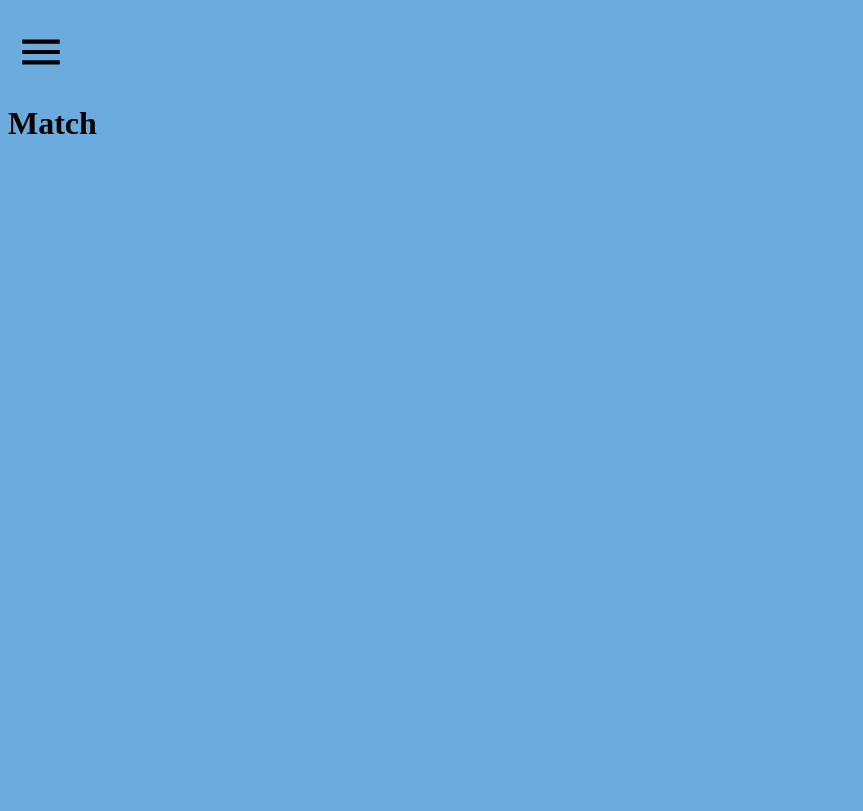
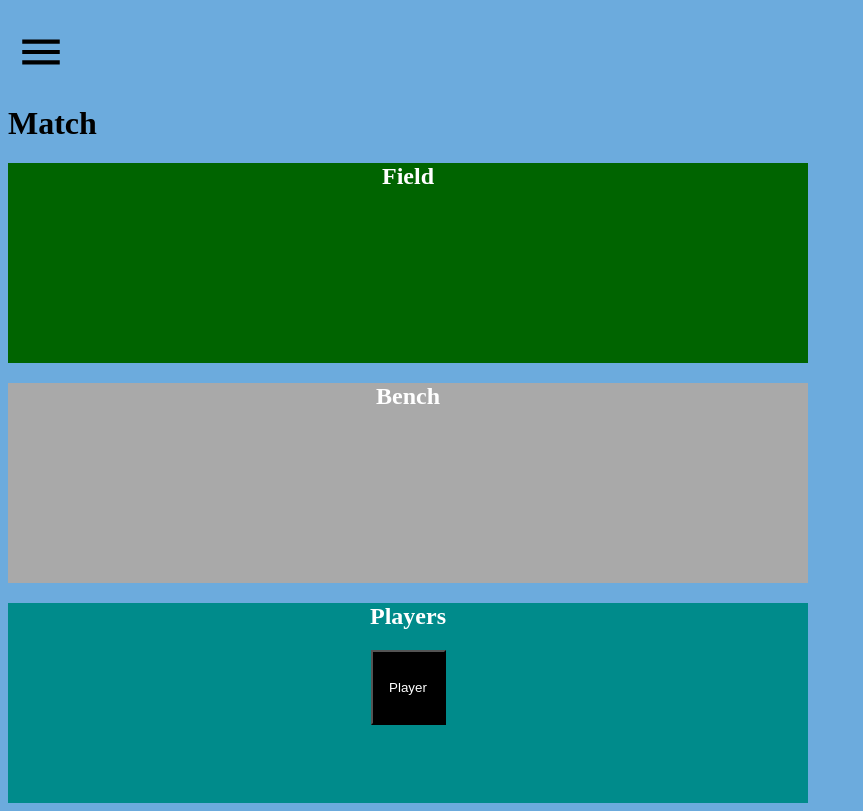
Before and after one commit to JasonP2002/man-city-hackathon-front-end, a React (Create React App) app in the folder hays-hackathon/: page /match in a window 1280 px wide. Shown: the whole page, without its empty margins (0-863 px from the left). Built offline with nearby package versions, Linux system fonts and the light colour scheme.

Commit message:
basic drag-and-drop set-up

```diff
--- a/hays-hackathon/src/Application.css
+++ b/hays-hackathon/src/Application.css
@@ -6,3 +6,18 @@ h1{
 body{
     background-color: #6CABDD;
 }
+
+/*Match Page*/
+.droppable {
+    width: 800px;
+    height: 200px;
+    color: white;
+    text-align: center;
+}
+.player {
+    width: 75px;
+    height: 75px;
+    color: white;
+    background-color: black;
+    text-align: center;
+}
--- a/hays-hackathon/src/components/home/Available.tsx
+++ /dev/null
@@ -1,12 +0,0 @@
-import React from "react";
-
-export interface IAvailableProps {}
-
-const Available: React.FunctionComponent<IAvailableProps> = (props) => {
-  return (
-    <div>
-
-    </div>
-  );
-};
-export default Available;
--- a/hays-hackathon/src/components/home/Bench.tsx
+++ /dev/null
@@ -1,12 +0,0 @@
-import React from "react";
-
-export interface IBenchProps {}
-
-const Bench: React.FunctionComponent<IBenchProps> = (props) => {
-  return (
-    <div>
-
-    </div>
-  );
-};
-export default Bench;
--- a/hays-hackathon/src/components/home/Field.tsx
+++ /dev/null
@@ -1,12 +0,0 @@
-import React from "react";
-
-export interface IFieldProps {}
-
-const Field: React.FunctionComponent<IFieldProps> = (props) => {
-  return (
-    <div className="field">
-
-    </div>
-  );
-};
-export default Field;
--- /dev/null
+++ b/hays-hackathon/src/components/matchpage/Available.jsx
@@ -0,0 +1,17 @@
+import {useDroppable} from '@dnd-kit/core';
+
+const Available = (props) => {
+  const {isOver, setNodeRef} = useDroppable({
+    id: props.id,
+  });
+  const style = {
+    backgroundColor: isOver ? 'red' : 'darkcyan',
+  };
+
+  return (
+    <div className="droppable available" ref={setNodeRef} style={style}>
+      {props.children}
+    </div>
+  );
+};
+export default Available;
--- /dev/null
+++ b/hays-hackathon/src/components/matchpage/Bench.jsx
@@ -0,0 +1,17 @@
+import {useDroppable} from '@dnd-kit/core';
+
+const Bench = (props) => {
+  const {isOver, setNodeRef} = useDroppable({
+    id: props.id,
+  });
+  const style = {
+    backgroundColor: isOver ? 'red' : 'darkgrey',
+  };
+
+  return (
+    <div className="droppable bench" ref={setNodeRef} style={style}>
+      {props.children}
+    </div>
+  );
+};
+export default Bench;
--- /dev/null
+++ b/hays-hackathon/src/components/matchpage/Field.jsx
@@ -0,0 +1,17 @@
+import {useDroppable} from '@dnd-kit/core';
+
+const Field = (props) => {
+  const {isOver, setNodeRef} = useDroppable({
+    id: props.id,
+  });
+  const style = {
+    backgroundColor: isOver ? 'red' : 'darkgreen',
+  };
+
+  return (
+    <div className="droppable field" ref={setNodeRef} style={style}>
+      {props.children}
+    </div>
+  );
+};
+export default Field;
--- /dev/null
+++ b/hays-hackathon/src/components/matchpage/Player.jsx
@@ -0,0 +1,17 @@
+import {useDraggable} from '@dnd-kit/core';
+
+const Player = (props) => {
+  const {attributes, listeners, setNodeRef, transform} = useDraggable({
+    id: props.id,
+  });
+  const style = transform ? {
+    transform: `translate3d(${transform.x}px, ${transform.y}px, 0)`,
+  } : undefined;
+
+  return (
+      <button className="player" ref={setNodeRef} style={style} {...listeners} {...attributes}>
+        {props.children}
+      </button>
+  );
+};
+export default Player;
--- /dev/null
+++ b/hays-hackathon/src/components/pages/MatchPage.jsx
@@ -0,0 +1,54 @@
+import { useState } from 'react'
+import Layout from "../layout/layout";
+
+import Field from '../matchpage/Field';
+import Bench from '../matchpage/Bench';
+import Available from '../matchpage/Available';
+
+import { DndContext } from '@dnd-kit/core';
+
+import Player from '../matchpage/Player';
+
+
+const MatchPage = (props) => {
+  const [parent, setParent] = useState(null);
+  const testPlayer = (
+    <Player id="player-draggable">
+      <p>Player</p>
+    </Player>
+  )
+
+  function handleDragEnd(event) {
+    const {over} = event;
+    setParent(over ? over.id : null);
+  }
+
+  return (
+    <Layout>
+      <div className="match-page" >
+        {/*Must wrap all drag-and-drop components in a DndContext*/}
+        <DndContext onDragEnd={handleDragEnd} >
+          <h1>Match</h1>
+
+          <Field key='field-droppable' id='field-droppable'>
+            <h2>Field</h2>
+            {parent === 'field-droppable' ? testPlayer : <></>}
+          </Field>
+
+          <Bench key='bench-droppable' id='bench-droppable'>
+            <h2>Bench</h2>
+            {parent === 'bench-droppable' ? testPlayer : <></>}
+          </Bench>
+
+          <Available key='avail-droppable' id='avail-droppable'>
+            <h2>Players</h2>
+            {parent === null || parent === 'avail-droppable' ? testPlayer : null}
+          </Available>
+
+        </DndContext>
+      </div>
+    </Layout>
+  );
+};
+
+export default MatchPage;
--- a/hays-hackathon/src/components/pages/MatchPage.tsx
+++ /dev/null
@@ -1,25 +0,0 @@
-import React from "react";
-import Layout from "../layout/layout";
-
-import Field from '../home/Field';
-import Bench from '../home/Bench';
-import Available from '../home/Available';
-
-import { DndContext } from '@dnd-kit/core';
-
-export interface IMatchPageProps {}
-
-const MatchPage: React.FunctionComponent<IMatchPageProps> = (props) => {
-  return (
-    <Layout>
-      {/*Must wrap all drag-and-drop components in a DndContext*/}
-      <DndContext>
-        <h1>Match</h1>
-        <Field />
-        <Bench />
-        <Available />
-      </DndContext>
-    </Layout>
-  );
-};
-export default MatchPage;
```
Also changed, not shown: hays-hackathon/src/components/home/Player.tsx (deleted, +0 -12 lines).
